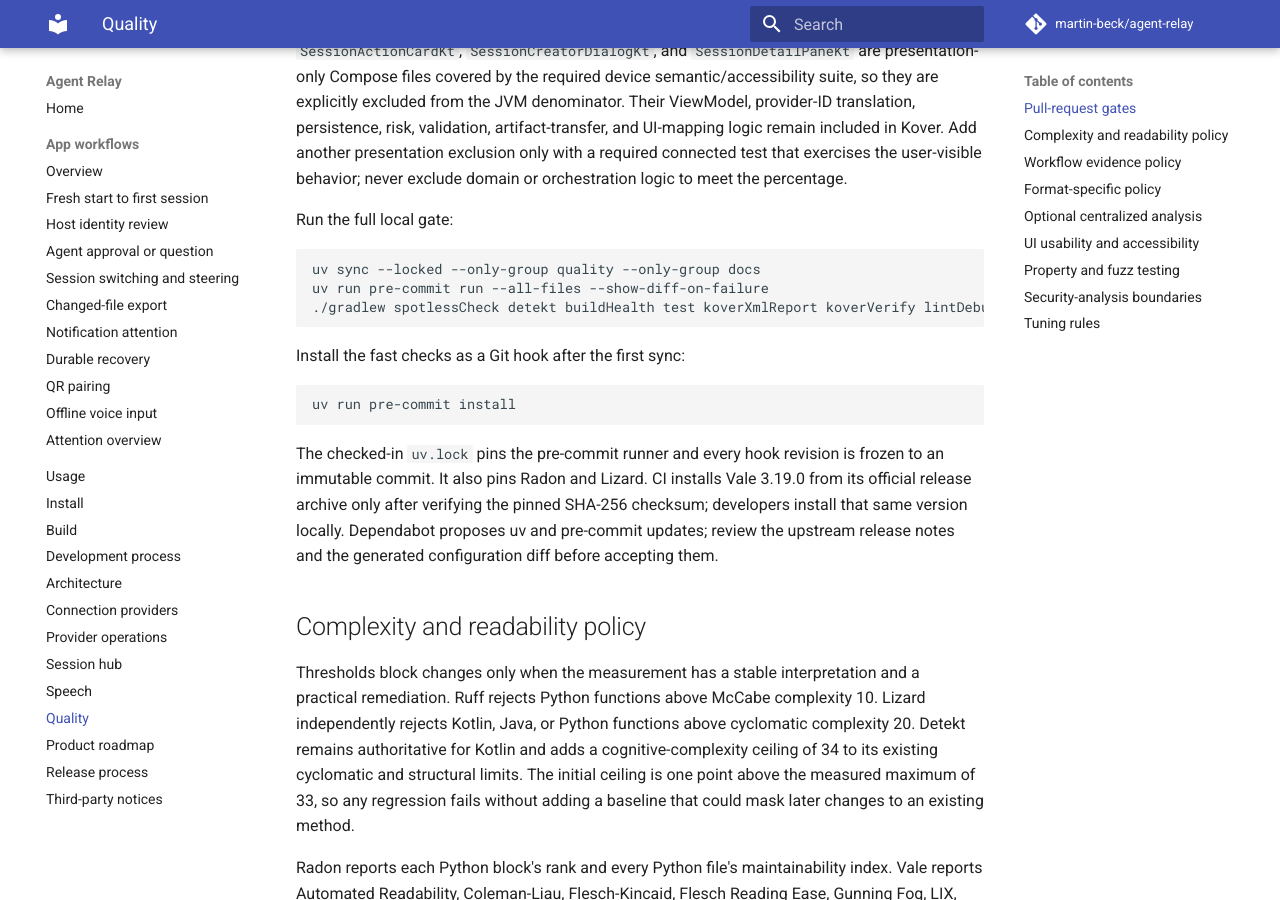
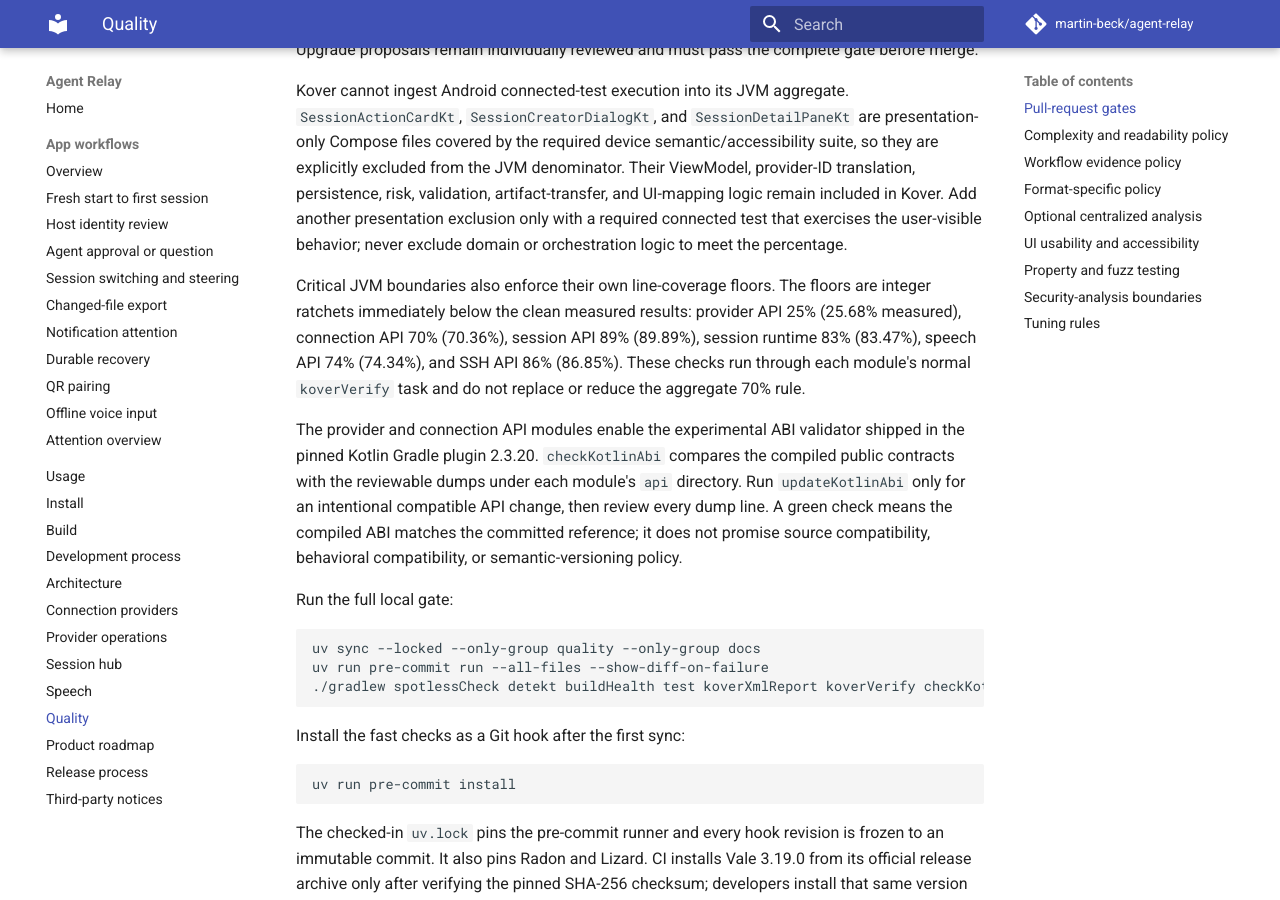
Before and after one commit to martin-beck/agent-relay, an MkDocs documentation site: the page built from docs/QUALITY.md, in a window 1280 px wide and 900 px high, scrolled down 2595 px. Built offline with MkDocs 1.6.1 and Material for MkDocs 9.7.7, drawn with Linux system fonts in a browser that asks for light colours; comment, search, counter and statistics services are not loaded; some of the changed text lies outside the part shown.

Commit message:
Add Kotlin quality assurance
Signed-off-by: martin-beck <24471267+martin-beck@users.noreply.github.com>

````diff
--- a/.pre-commit-config.yaml
+++ b/.pre-commit-config.yaml
@@ -18,6 +18,7 @@ repos:
       - id: destroyed-symlinks
       - id: detect-private-key
       - id: end-of-file-fixer
+        exclude: ^(connection|provider)/api/api/api\.api$
       - id: forbid-submodules
       - id: mixed-line-ending
         args: ["--fix=lf"]
@@ -112,6 +113,7 @@ repos:
     hooks:
       - id: typos
         args: ["--force-exclude"]
+        exclude: ^(connection|provider)/api/api/api\.api$
 
   - repo: https://github.com/gitleaks/gitleaks
     rev: 83d9cd684c87d95d656c1458ef04895a7f1cbd8e  # frozen: v8.30.1
--- a/docs/QUALITY.md
+++ b/docs/QUALITY.md
@@ -36,7 +36,8 @@ representative physical-device release evidence.
 | Device UI tests | Semantic flows and API 34+ accessibility checks | API 36 phone fails pull requests; minimum API and tablet run weekly |
 | Executable workflow guide | Scenario contracts, generated pages, reviewed emulator captures, and strict site build | Missing, orphaned, stale, oversized, malformed, or materially changed evidence fails |
 | Visual regression | Deterministic Roborazzi images across state, size, theme, and font variants | Any pixel drift fails; actual/diff evidence is retained |
-| Kover | Aggregate JVM-testable line coverage across modules | Less than 70% fails |
+| Kover | Aggregate and critical-module JVM-testable line coverage | Aggregate below 70%, or a critical module below its ratcheted floor, fails |
+| Kotlin ABI validation | Public provider and connection contracts from the pinned Kotlin Gradle plugin | Any unreviewed difference from the committed ABI dumps fails |
 | Debug assembly | Packaging and resource integration | Any failure fails |
 
 The dependency-analysis exception for `:session:api` is intentionally narrow:
@@ -74,12 +75,27 @@ Add another presentation exclusion only with a
 required connected test that exercises the user-visible behavior; never exclude
 domain or orchestration logic to meet the percentage.
 
+Critical JVM boundaries also enforce their own line-coverage floors. The floors
+are integer ratchets immediately below the clean measured results: provider API
+25% (25.68% measured), connection API 70% (70.36%), session API 89% (89.89%),
+session runtime 83% (83.47%), speech API 74% (74.34%), and SSH API 86% (86.85%).
+These checks run through each module's normal `koverVerify` task and do not
+replace or reduce the aggregate 70% rule.
+
+The provider and connection API modules enable the experimental ABI validator
+shipped in the pinned Kotlin Gradle plugin 2.3.20. `checkKotlinAbi` compares the
+compiled public contracts with the reviewable dumps under each module's `api`
+directory. Run `updateKotlinAbi` only for an intentional compatible API change,
+then review every dump line. A green check means the compiled ABI matches the
+committed reference; it does not promise source compatibility, behavioral
+compatibility, or semantic-versioning policy.
+
 Run the full local gate:
 
 ```bash
 uv sync --locked --only-group quality --only-group docs
 uv run pre-commit run --all-files --show-diff-on-failure
-./gradlew spotlessCheck detekt buildHealth test koverXmlReport koverVerify lintDebug assembleDebug --stacktrace
+./gradlew spotlessCheck detekt buildHealth test koverXmlReport koverVerify checkKotlinAbi lintDebug assembleDebug --stacktrace
 ```
 
 Install the fast checks as a Git hook after the first sync:
````
Also changed, not shown: docs/BUILDING.md (+9 -2 lines), 7 other files.
